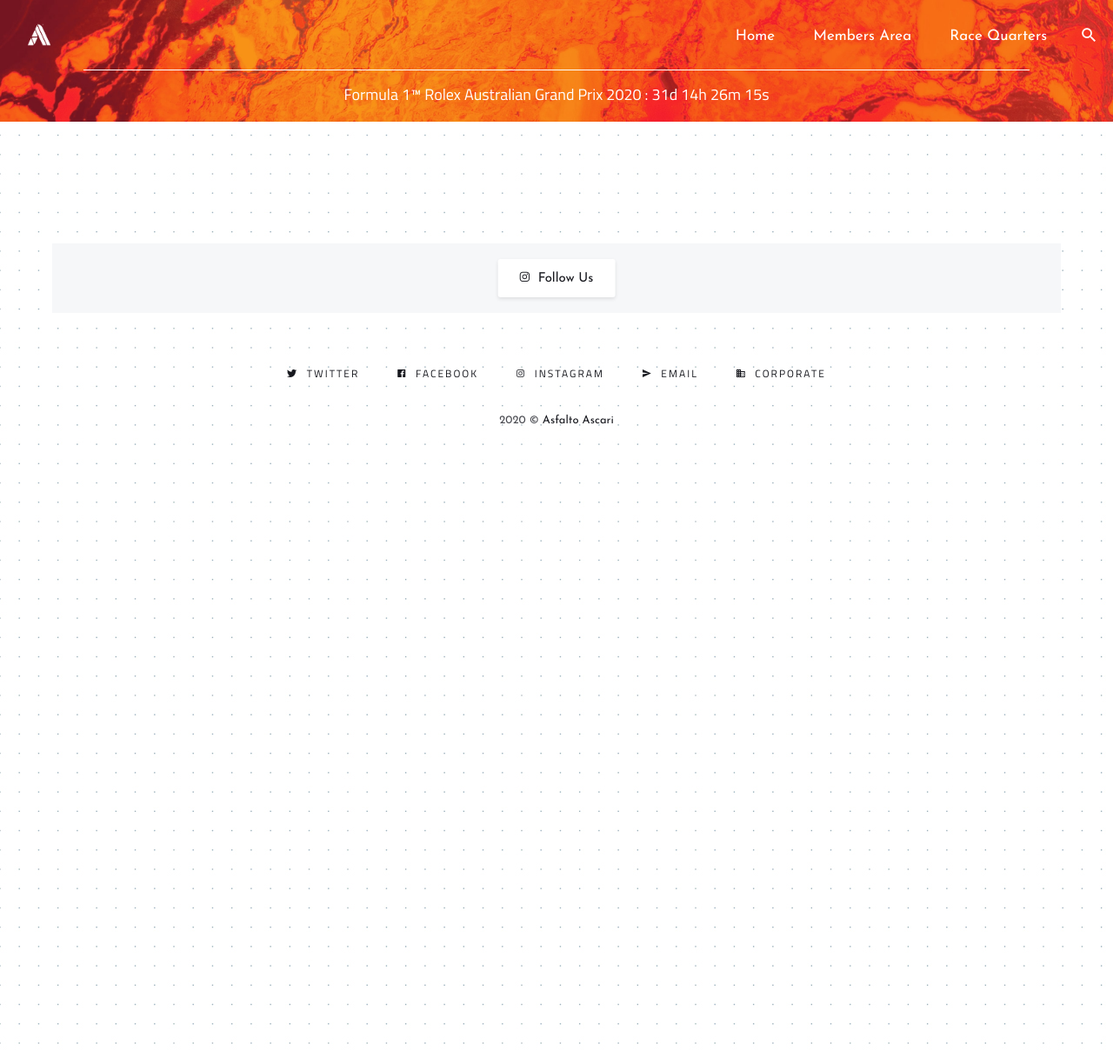
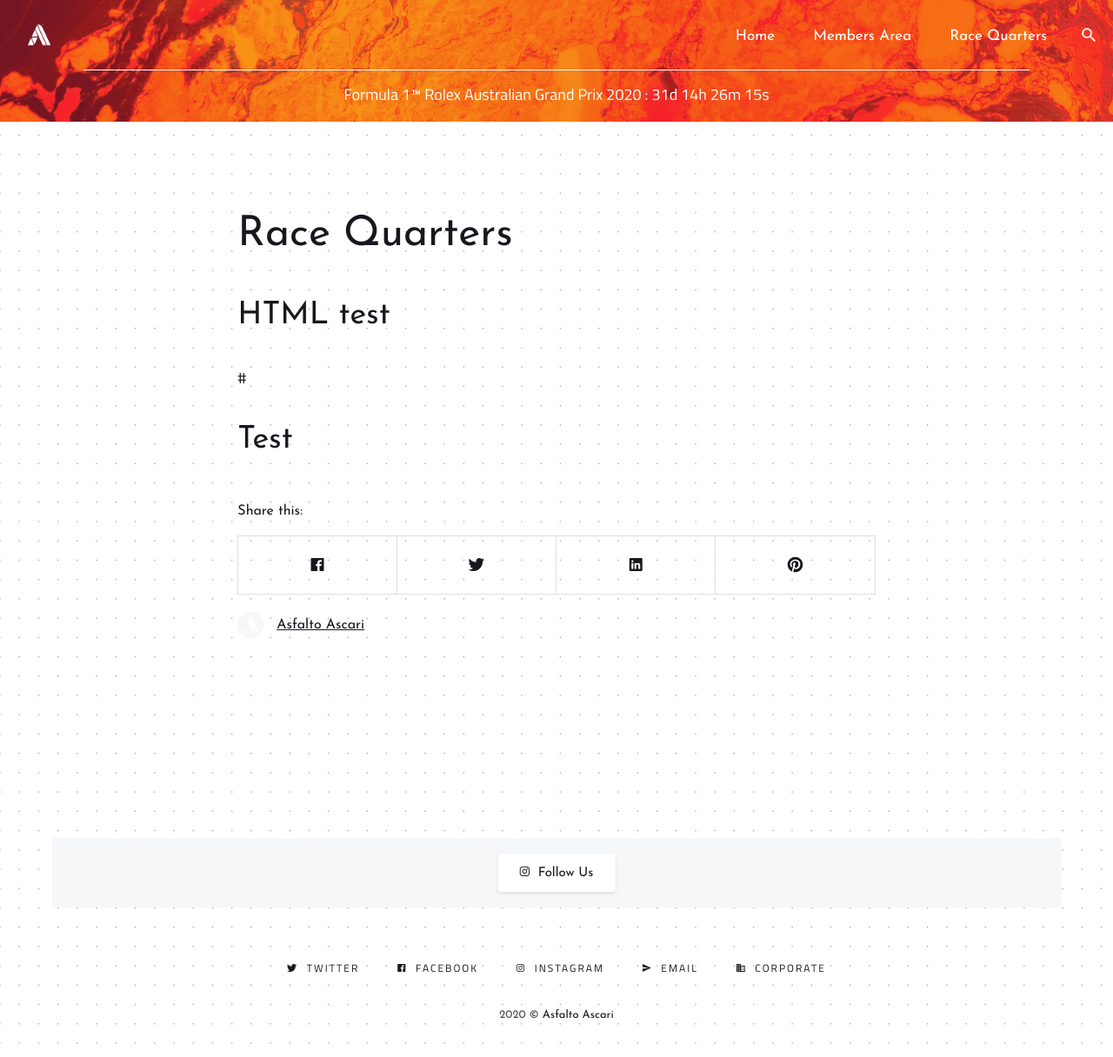
Before and after one commit to Asfalto-Ascari/AsfaltoAscari, a Jekyll site: the page built from _pages/RaceQuarters.md, in a window 1280 px wide and 1216 px high. Shown: the whole window at 87% size. Built offline with Jekyll 4.4.1, drawn with Linux system fonts in a browser that asks for light colours; nearby versions of some CDN libraries; comment, search, counter and statistics services are not loaded.

Commit message:
[Major] Attempt to build Race Quarters Div

```diff
--- a/_pages/RaceQuarters.md
+++ b/_pages/RaceQuarters.md
@@ -1,10 +1,23 @@
 ---
-layout: tag_page
+layout: post
 title: Race Quarters
 permalink: /RaceQuarters/
 ---
+
+<head>
+<style>
+pane {background-image:url('http://corporate.asfaltoascari.com/Images/AsfaltoCorpBackground.png'); background-size : cover; background-position:right-bottom; }
+
+</style>
+</head>
+
 # HTML test
+#
+<div class ="pane">
+	<div class ="option">
 
-<p>The first paragraph.</p>s
+	</div>
+</div>
 
-<p>Another paragraph</p>
+
+# Test
```
